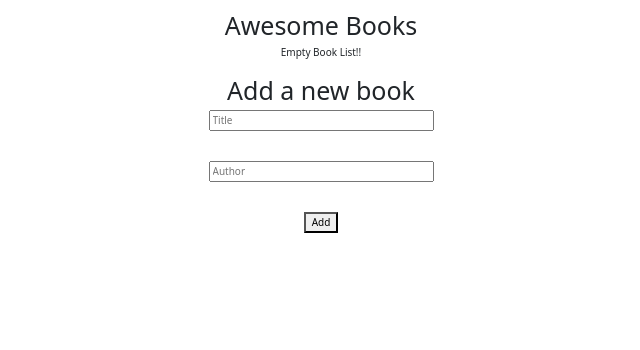
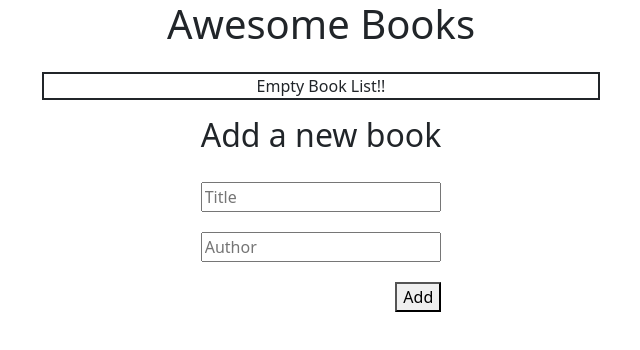
Before and after one commit to DebbyMiressa/AwesomeBooks, a website: page index.html in a window 1280 px wide. Shown: the whole page, without its empty margins (319-959 px from the left). Drawn offline with nearby package versions, Linux system fonts and the light colour scheme.

Commit message:
fix linter errors

```diff
--- a/index.html
+++ b/index.html
@@ -9,16 +9,13 @@
     <link href="https://cdn.jsdelivr.net/npm/bootstrap@5.2.0/dist/css/bootstrap.min.css" rel="stylesheet" integrity="sha384-gH2yIJqKdNHPEq0n4Mqa/HGKIhSkIHeL5AyhkYV8i59U5AR6csBvApHHNl/vI1Bx" crossorigin="anonymous">
 </head>
 <body>
-    <div class="container d-flex flex-column text-center">
+    <div class="container d-flex flex-column align-items-center gap-3 text-center">
         <h1>Awesome Books</h1>
-        <div class="d-flex flex-column align-items-center justify-content-center" id="bookForm">
-            <br>
-            <h1>Add a new book</h1>
-            <input type="text" name="title" id="title" placeholder="Title"><br>
-            <br>
-            <input type="text" name="author" id="author" placeholder="Author"><br>
-            <br>
-            <button class="submit float-right" type="button">Add</button>
+        <div class="d-flex flex-column align-items-center" id="bookForm">
+            <h2>Add a new book</h2>
+            <input type="text" name="title" id="title" placeholder="Title">
+            <input type="text" name="author" id="author" placeholder="Author">
+            <button class="submit" type="button">Add</button>
         </div>
     </div>
     <script src="./scripts/methods.js"></script>
--- a/scripts/methods.js
+++ b/scripts/methods.js
@@ -2,8 +2,7 @@
 const bookForm = document.getElementById('bookForm');
 const parent = document.querySelector('.container');
 const bookList = document.createElement('div');
-bookList.className = 'bookList';
-// window.localStorage.clear();
+bookList.className = 'bookList w-50 border border-dark border-2';
 let bookData = [];
 
 function dataLoader() {
@@ -21,14 +20,11 @@ function dataLoader() {
   }
   parent.insertBefore(bookList, bookForm);
   bookList.getBoundingClientRect();
-  //   console.log(localStorage.getItem('bookData'));
   bookData = JSON.parse(localStorage.getItem('bookData'));
   const len = bookData.length;
   for (let i = 0; i < len; i += 1) {
     if (i % 2 === 0) {
       document.querySelector(`.book_${i}`).style.backgroundColor = 'lightgray';
-    } else {
-      document.querySelector(`.book_${i}`).style.backgroundColor = 'white';
     }
   }
 }
--- a/styles/style.css
+++ b/styles/style.css
@@ -1,17 +1,12 @@
-html {
-  font-size: 62.5%;
+#title,
+#author {
+  width: 100%;
 }
 
-body {
-  font-size: 1.6rem;
+#bookForm {
+  gap: 20px;
 }
 
-.container {
-  width: 60%;
-  margin: 1rem auto;
+.submit {
+  align-self: end;
 }
-
-#title,
-#author {
-  width: 20%;
-}
```
